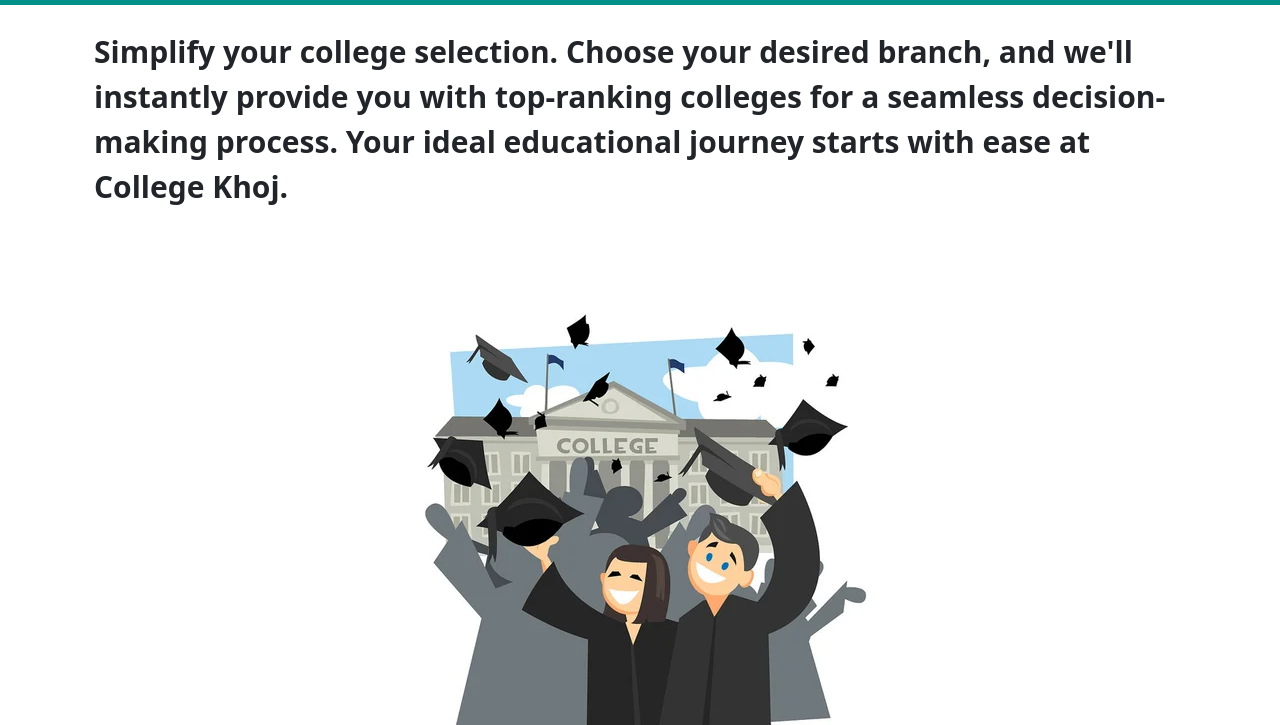
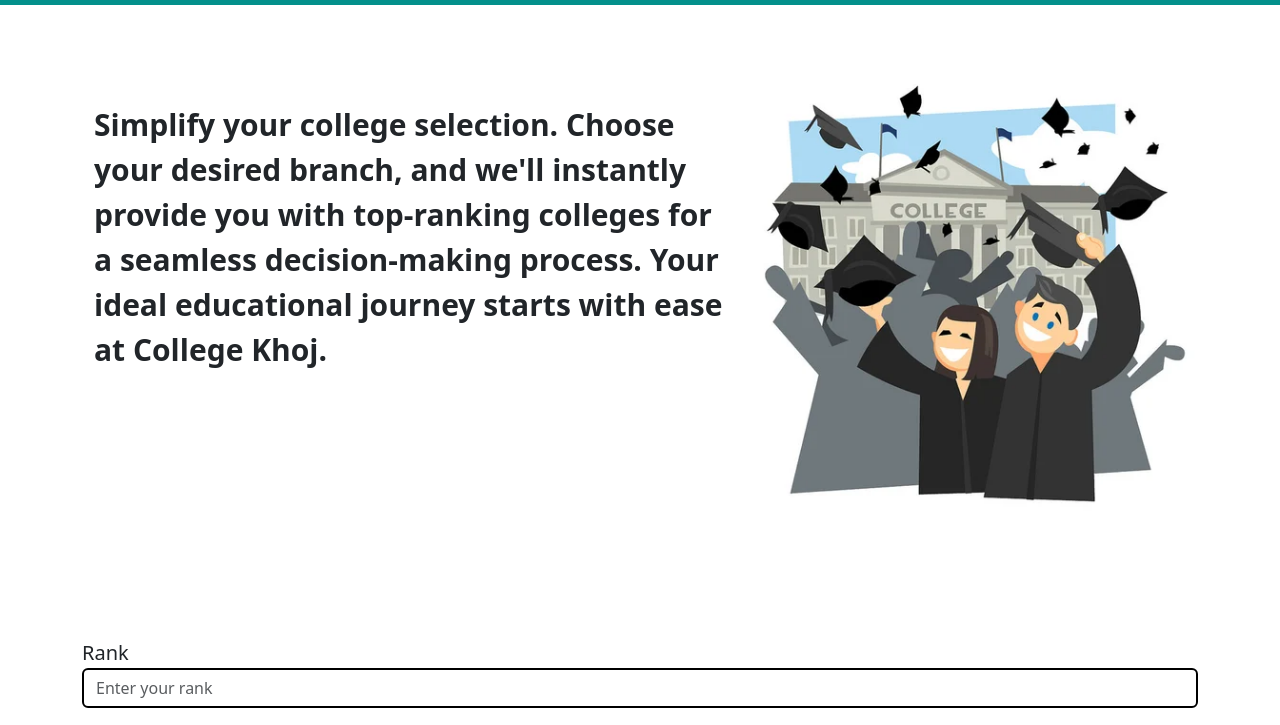
Before and after one commit to devipriya8736/College-Khoj, a plain HTML site: page index.html in a window 1280 px wide. Shown: the part 51-776 px from the top of the page. Drawn offline with nearby package versions, Linux system fonts and the light colour scheme.

Commit message:
Update styles.css

```diff
--- a/styles.css
+++ b/styles.css
@@ -3,20 +3,20 @@
 }
 #con{
     display: grid;
-    grid-template-columns: auto;
+    grid-template-columns: auto auto;
 }
 #in2{
     margin-top: none;
     display: flex;
     justify-content: center;
     align-items: center;
-    height: 50vh;
+    margin-top:15vh;
 }
 #in1{
     align-content: center;
     text-align: left;
     font-weight: 600;
-    font-size: clamp(15px, 4vw, 30px);
+    font-size: clamp(15px, 2.5vw, 30px);
     margin-top: 80px;
     margin-bottom: 10%;
 }
```
